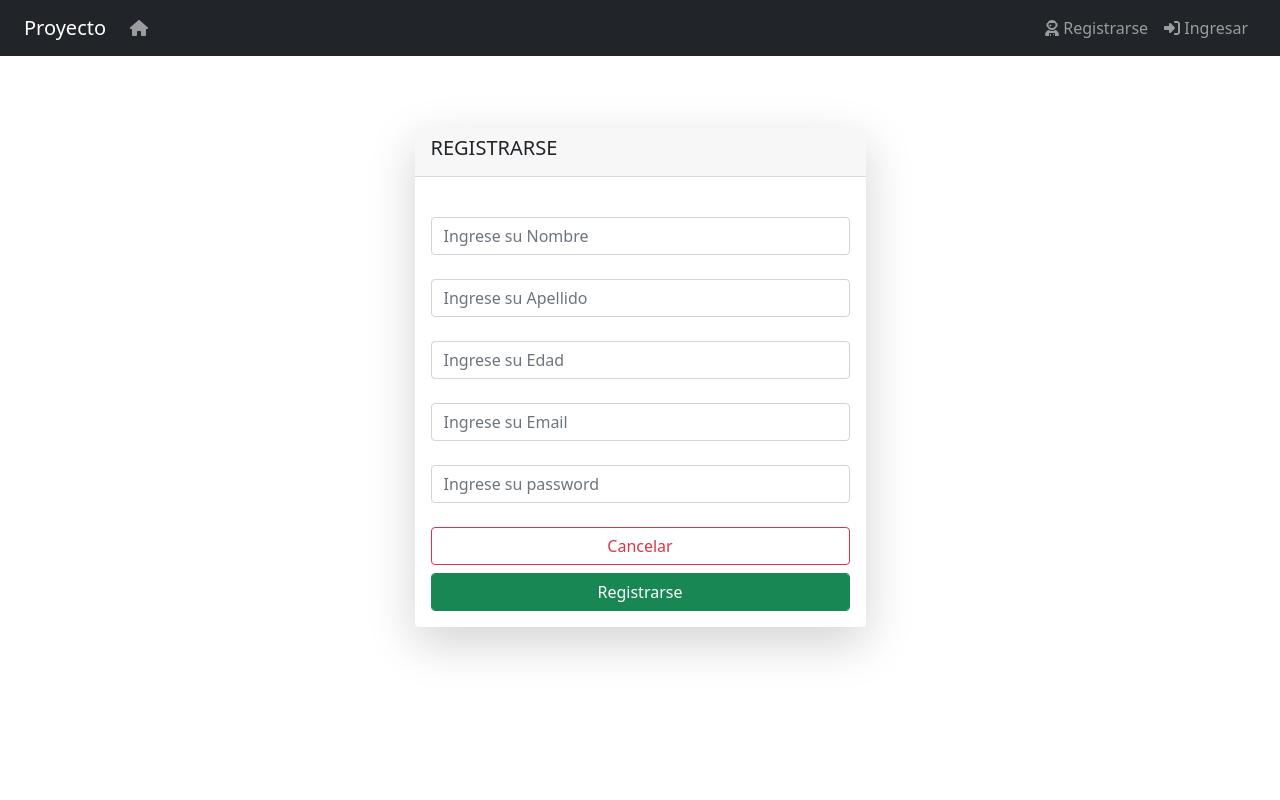
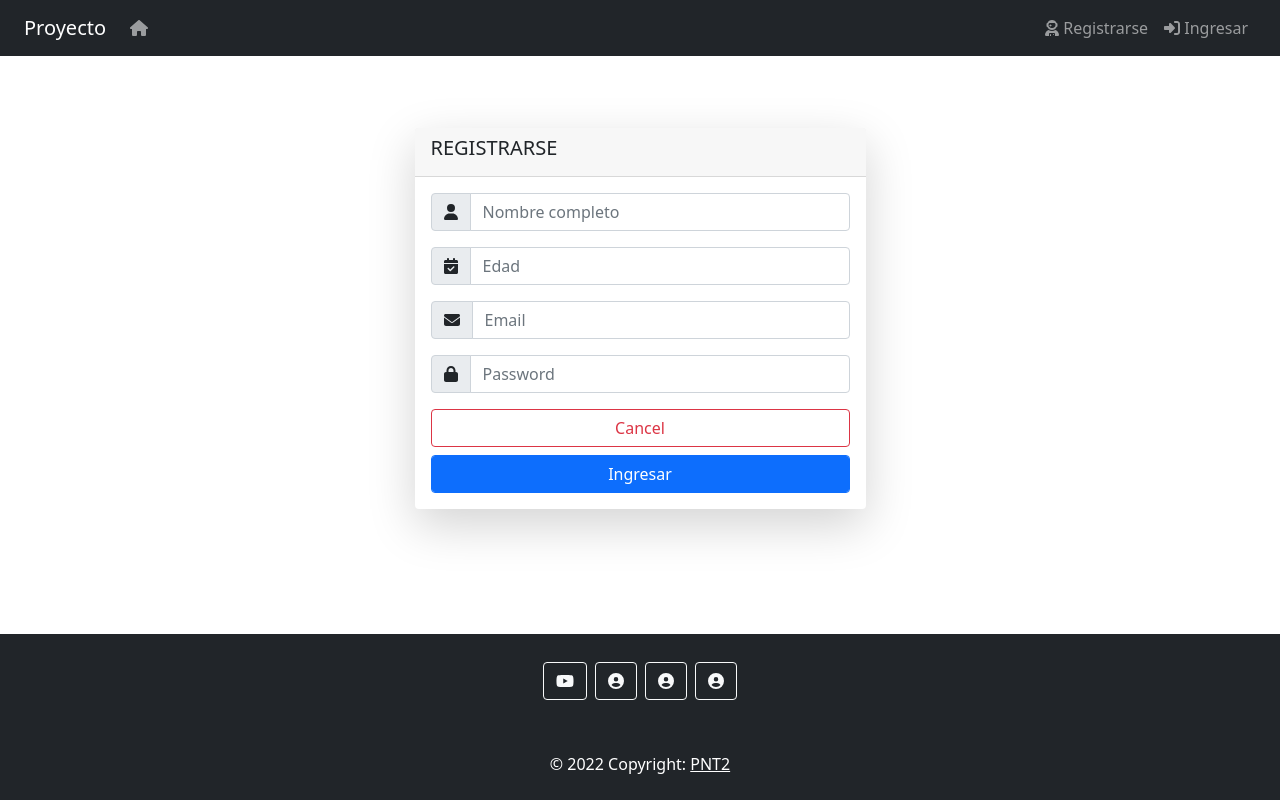
Before and after one commit to silibestref/TP_PNT2, a Vue app: page /#/registro in a window 1280 px wide. Built offline with nearby package versions, Linux system fonts and the light colour scheme.

Commit message:
Se agrega validacion a formularios

```diff
--- a/package.json
+++ b/package.json
@@ -8,6 +8,7 @@
   },
   "dependencies": {
     "@fortawesome/fontawesome-svg-core": "^6.1.1",
+    "@fortawesome/free-brands-svg-icons": "^6.1.1",
     "@fortawesome/free-solid-svg-icons": "^6.1.1",
     "@fortawesome/vue-fontawesome": "^3.0.0-5",
     "axios": "^0.27.2",
@@ -15,9 +16,11 @@
     "bootstrap-vue-3": "^0.1.11",
     "json-server": "^0.17.0",
     "pinia": "^2.0.13",
+    "vee-validate": "^4.5.11",
     "vue": "^3.2.33",
     "vue-axios": "^3.4.1",
-    "vue-router": "^4.0.14"
+    "vue-router": "^4.0.14",
+    "yup": "^0.32.11"
   },
   "devDependencies": {
     "@vitejs/plugin-vue": "^2.3.1",
--- a/src/App.vue
+++ b/src/App.vue
@@ -52,10 +52,26 @@
     <router-view></router-view>
   </div>
 
+  <footer class="bg-dark text-center text-white">
+    <div class="container p-4 pb-0">
+      <section class="mb-4">
+        <a class="btn btn-outline-light btn-floating m-1" href="#!" role="button"><font-awesome-icon icon="fa-brands fa-youtube"/></a>
+        <a class="btn btn-outline-light btn-floating m-1" href="#!" role="button"><font-awesome-icon icon="circle-user"/></a>
+        <a class="btn btn-outline-light btn-floating m-1" href="#!" role="button"><font-awesome-icon icon="circle-user"/></a>
+        <a class="btn btn-outline-light btn-floating m-1" href="#!" role="button"><font-awesome-icon icon="circle-user"/></a>
+      </section>
+    </div>
+    <div class="text-center p-4 div-footer">
+      © 2022 Copyright:
+      <a class="text-white" href="#">PNT2</a>
+    </div>
+  </footer>
 </div>
 </template>
 
 <style>
-/* @import "./assets/base.css"; */
+ @import "./assets/base.css";
+
+
 
 </style>
--- a/src/assets/base.css
+++ b/src/assets/base.css
@@ -1,74 +1,14 @@
-/* color palette from <https://github.com/vuejs/theme> */
-:root {
-  --vt-c-white: #ffffff;
-  --vt-c-white-soft: #f8f8f8;
-  --vt-c-white-mute: #f2f2f2;
-
-  --vt-c-black: #181818;
-  --vt-c-black-soft: #222222;
-  --vt-c-black-mute: #282828;
-
-  --vt-c-indigo: #2c3e50;
-
-  --vt-c-divider-light-1: rgba(60, 60, 60, 0.29);
-  --vt-c-divider-light-2: rgba(60, 60, 60, 0.12);
-  --vt-c-divider-dark-1: rgba(84, 84, 84, 0.65);
-  --vt-c-divider-dark-2: rgba(84, 84, 84, 0.48);
-
-  --vt-c-text-light-1: var(--vt-c-indigo);
-  --vt-c-text-light-2: rgba(60, 60, 60, 0.66);
-  --vt-c-text-dark-1: var(--vt-c-white);
-  --vt-c-text-dark-2: rgba(235, 235, 235, 0.64);
+html {
+  min-height: 100%;
+  position: relative;
 }
-
-/* semantic color variables for this project */
-:root {
-  --color-background: var(--vt-c-white);
-  --color-background-soft: var(--vt-c-white-soft);
-  --color-background-mute: var(--vt-c-white-mute);
-
-  --color-border: var(--vt-c-divider-light-2);
-  --color-border-hover: var(--vt-c-divider-light-1);
-
-  --color-heading: var(--vt-c-text-light-1);
-  --color-text: var(--vt-c-text-light-1);
-
-  --section-gap: 160px;
+body {
+  margin: 0;
+  margin-bottom: 40px;
 }
-
-@media (prefers-color-scheme: dark) {
-  :root {
-    --color-background: var(--vt-c-black);
-    --color-background-soft: var(--vt-c-black-soft);
-    --color-background-mute: var(--vt-c-black-mute);
-
-    --color-border: var(--vt-c-divider-dark-2);
-    --color-border-hover: var(--vt-c-divider-dark-1);
-
-    --color-heading: var(--vt-c-text-dark-1);
-    --color-text: var(--vt-c-text-dark-2);
-  }
+footer {
+  background-color: black;
+  position: absolute;
+  bottom: 0;
+  width: 100%;
 }
-
-*,
-*::before,
-*::after {
-  box-sizing: border-box;
-  margin: 0;
-  position: relative;
-  font-weight: normal;
-}
-
-body {
-  min-height: 100vh;
-  color: var(--color-text);
-  background: var(--color-background);
-  transition: color 0.5s, background-color 0.5s;
-  line-height: 1.6;
-  font-family: Inter, -apple-system, BlinkMacSystemFont, 'Segoe UI', Roboto, Oxygen, Ubuntu,
-    Cantarell, 'Fira Sans', 'Droid Sans', 'Helvetica Neue', sans-serif;
-  font-size: 15px;
-  text-rendering: optimizeLegibility;
-  -webkit-font-smoothing: antialiased;
-  -moz-osx-font-smoothing: grayscale;
-}
--- a/src/components/Login.vue
+++ b/src/components/Login.vue
@@ -8,34 +8,35 @@
                     <h5>INICIAR SESIÓN</h5>
                 </div>
                 <div class="card-body">
-                  <form>
+                  <Form :validation-schema="schema">
                     <div class="form-group">
-                      <label class="small mb-1" for="inputEmail"></label>
-                      <input
-                        class="form-control join-form"
-                        placeholder="Ingrese su Email"
-                      />
+                    <div class="input-group flex-nowrap mb-2">
+                      <span class="input-group-text" id="addon-wrapping"><font-awesome-icon icon="circle-user"/></span>
+                        <Field name="email" type="text" class="form-control" placeholder="Ingrese su email"/>
+                      </div>
+                      <div class="input-errors mb-3">
+                         <ErrorMessage name="email" class="error-feedback" />
+                      </div>
                     </div>
-                    <div class="form-group">
-                      <label for="inputPassword"></label>
-                      <input
-                        class="form-control join-form"
-                        placeholder="Ingrese su password"
-                      />
+                    <div class="form-group mb-2">
+                    <div class="input-group flex-nowrap">
+                      <span class="input-group-text" id="addon-wrapping"><font-awesome-icon icon="lock"/></span>
+                       <Field name="password" type="password" class="form-control" placeholder="Ingrese su password"/>
+                      </div>
+                      <div class="input-errors mb-3">
+                         <ErrorMessage name="password" class="error-feedback" />
+                      </div>
                     </div>
-                    <div class="form-group mt-4 mb-0">
+                    <div class="form-group mt-3 mb-0">
                       <button
                         class="form-control btn btn-outline-danger btn-block"
-                        v-on:click="Cancel"
-                      >
+                        v-on:click="Cancel">
                         Cancel
                       </button>
                     </div>
                     <div class="form-group mt-2 mb-0">
                       <button
-                        class="form-control btn btn-primary btn-block"
-                        v-on:click="Login"
-                      >
+                        class="form-control btn btn-primary btn-block">
                         Ingresar
                       </button>
                     </div>
@@ -49,13 +50,41 @@
 </template>
 
 <script>
+import { Form, Field, ErrorMessage } from "vee-validate";
+import * as yup from "yup";
 export default {
+  name: "Login",
+  components: {
+    Form,
+    Field,
+    ErrorMessage,
+  },
   data() {
+    const schema = yup.object().shape({
+      email: yup
+        .string()
+        .required("Email requerido!")
+        .email("Email invalido!"),
+      password: yup
+        .string()
+        .required("Password requerido!")
+        .min(6, "Debe tener minimo 6 caracteres!")
+        .max(12, "Debe tener maximo 12 caracteres!"),
+    });
     return {
-      usuario: { username: "Diego", password: "Maradona" },
+      successful: false,
+      loading: false,
+      message: "",
+      schema,
     };
   },
 };
 </script>
 
-<style></style>
+<style>
+
+.error-feedback{
+  color:red;
+}
+
+</style>
--- a/src/components/Registro.vue
+++ b/src/components/Registro.vue
@@ -8,55 +8,52 @@
                   <h5>REGISTRARSE</h5>
                 </div>
                 <div class="card-body">
-                  <form>
-                    <div class="form-group">
-                      <label class="small mb-1" for="inputNombre"></label>
-                      <input
-                        class="form-control join-form"
-                        placeholder="Ingrese su Nombre"
-                      />
+                    <Form :validation-schema="schema">
+                      <div class="input-group mb-3">
+                        <span class="input-group-text"><font-awesome-icon icon="user"/></span>
+                        <Field name="fullName" type="text" class="form-control" placeholder="Nombre completo"/>
+                      </div>
+                       <div class="input-errors mb-3">
+                         <ErrorMessage name="fullName" class="error-feedback" />
+                      </div>
+                     <div class="form-group">
+                    <div class="input-group flex-nowrap mb-2">
+                      <span class="input-group-text" id="addon-wrapping"><font-awesome-icon icon="calendar-check"/></span>
+                        <Field name="age" type="number" class="form-control" placeholder="Edad"/>
+                      </div>
+                      <div class="input-errors mb-3">
+                         <ErrorMessage name="age" class="error-feedback" />
+                      </div>
                     </div>
                     <div class="form-group">
-                      <label class="small mb-1" for="inputApellido"></label>
-                      <input
-                        class="form-control join-form"
-                        placeholder="Ingrese su Apellido"
-                      />
+                    <div class="input-group flex-nowrap mb-2">
+                      <span class="input-group-text" id="addon-wrapping"><font-awesome-icon icon="envelope"/></span>
+                        <Field name="email" type="text" class="form-control" placeholder="Email"/>
+                      </div>
+                      <div class="input-errors mb-3">
+                         <ErrorMessage name="email" class="error-feedback" />
+                      </div>
                     </div>
-                    <div class="form-group">
-                      <label class="small mb-1" for="inputEdad"></label>
-                      <input
-                        class="form-control join-form"
-                        placeholder="Ingrese su Edad"
-                      />
+                    <div class="form-group mb-2">
+                    <div class="input-group flex-nowrap">
+                      <span class="input-group-text" id="addon-wrapping"><font-awesome-icon icon="lock"/></span>
+                       <Field name="password" type="password" class="form-control" placeholder="Password"/>
+                      </div>
+                      <div class="input-errors mb-3">
+                         <ErrorMessage name="password" class="error-feedback" />
+                      </div>
                     </div>
-                    <div class="form-group">
-                      <label class="small mb-1" for="inputEmail"></label>
-                      <input
-                        class="form-control join-form"
-                        placeholder="Ingrese su Email"
-                      />
-                    </div>
-                    <div class="form-group">
-                      <label for="inputPassword"></label>
-                      <input
-                        class="form-control join-form"
-                        placeholder="Ingrese su password"
-                      />
-                    </div>
-                    <div class="form-group mt-4 mb-0">
-                      <input
-                        type="reset"
-                        class=" form-control btn btn-outline-danger btn-block"
-                        value="Cancelar"
-                      />
+                    <div class="form-group mt-3 mb-0">
+                      <button
+                        class="form-control btn btn-outline-danger btn-block"
+                        v-on:click="Cancel">
+                        Cancel
+                      </button>
                     </div>
                     <div class="form-group mt-2 mb-0">
                       <button
-                        class="form-control btn btn-success btn-block"
-                        v-on:click="Registrarse"
-                      >
-                        Registrarse
+                        class="form-control btn btn-primary btn-block">
+                        Ingresar
                       </button>
                     </div>
                   </form>
@@ -69,7 +66,43 @@
 </template>
 
 <script>
-export default {};
+import { Form, Field, ErrorMessage } from "vee-validate";
+import * as yup from "yup";
+export default {
+  name: "Registro",
+  components: {
+    Form,
+    Field,
+    ErrorMessage,
+  },
+  data() {
+    const schema = yup.object().shape({
+      fullName: yup
+      .string()
+      .required("Nombre requerido!"),
+      age: yup
+      .number()
+      .required("Edad requerida!")
+      .positive()
+      .integer(),
+      email: yup
+      .string()
+      .required("Email requerido!")
+      .email("Debe ingresar un email valido!"),
+      password: yup
+        .string()
+        .required("Password requerido!")
+        .min(6, "Debe tener minimo 6 caracteres!")
+        .max(12, "Debe tener maximo 12 caracteres!"),
+    });
+    return {
+      successful: false,
+      loading: false,
+      message: "",
+      schema,
+    };
+  },
+};
 </script>
 
 <style>
```
Also changed, not shown: src/plugins/font-awesome.js (+3 -9 lines), 1 other file (tests, documents, lock files or other folders).
